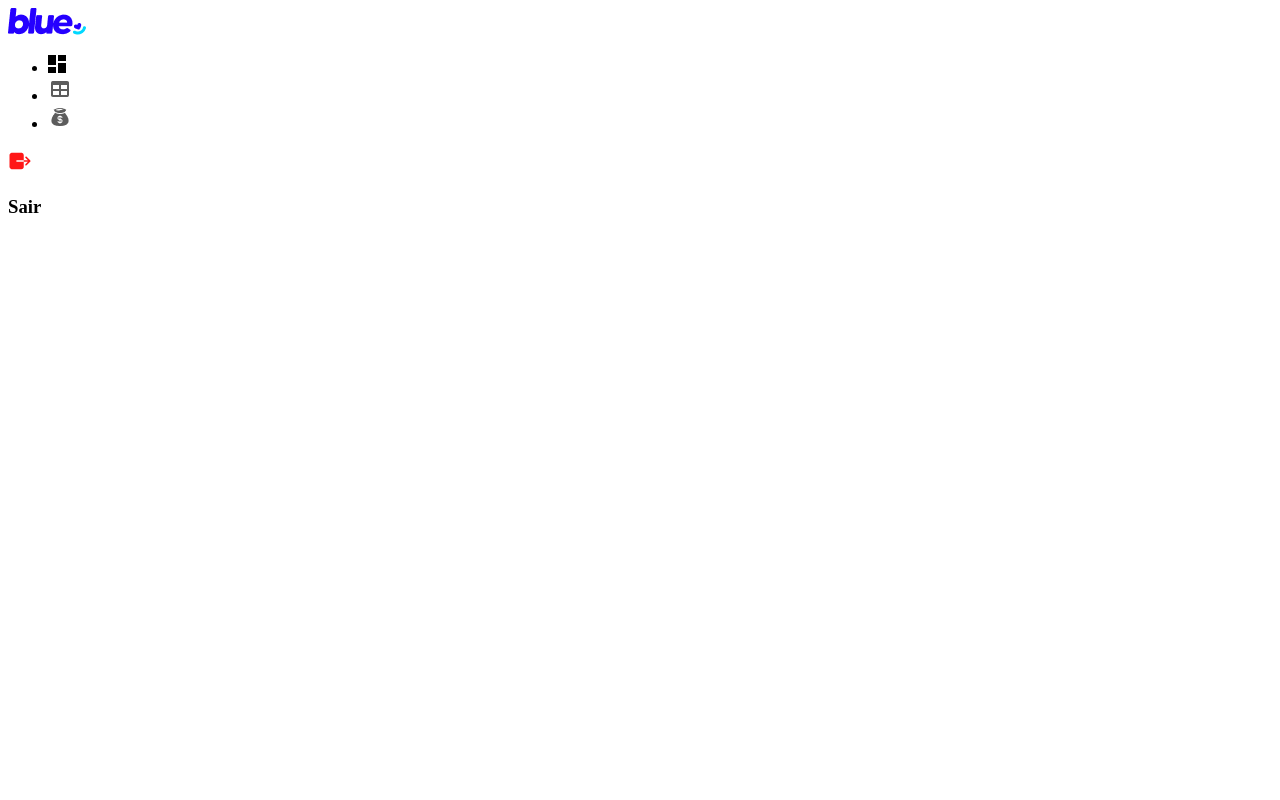
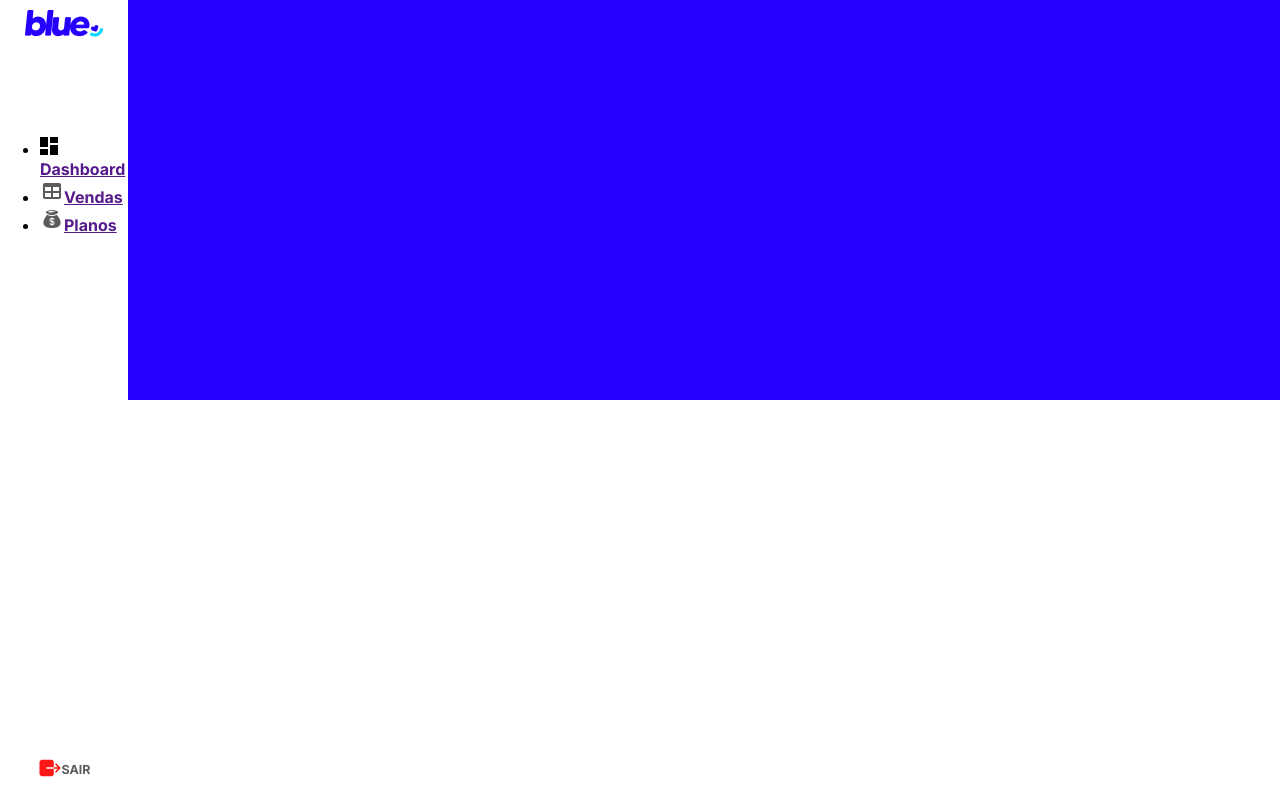
Before and after one commit to vitto2/blue-desafio-2024, a plain HTML site: page index.html in a window 1280 px wide. Drawn offline with Linux system fonts and the light colour scheme.

Commit message:
feat: cria e posiciona elementos do aside

```diff
--- a/index.html
+++ b/index.html
@@ -3,37 +3,38 @@
 <head>
     <meta charset="UTF-8">
     <meta name="viewport" content="width=device-width, initial-scale=1.0">
-    <title>Document</title>
+    <link rel="stylesheet" href="style.css">
+    <title>Blue</title>
 </head>
 <body>
+<div class="blue-container">
     <div class="container-main">
         <header class="header">
 
         </header>
         <main class="main">
-            <section>
+            <section class="main-section-01">
 
             </section>
-            <section>
+            <section class="main-section-02">
 
             </section>
         </main>
         <aside class="aside">
-            <div>
-                <img src="/assets/img/Group 55.png" alt="">
-            </div>
-            <nav>
+            <section class="container-nav-logo">
+                <img class="logo-blue" src="/assets/img/Group 55.png" alt="">
                 <ul>
-                    <li><a href=""><img src="/assets/icon/Vector.png" alt=""></a></li>
-                    <li><a href=""><img src="/assets/icon/mdi_table.png" alt=""></a></li>
-                    <li><a href=""><img src="/assets/icon/healthicons_money-bag.png" alt=""></a></li>
+                    <li><a href=""><img src="/assets/icon/Vector.png" alt="">Dashboard</a></li>
+                    <li><a href=""><img src="/assets/icon/mdi_table.png" alt="">Vendas</a></li>
+                    <li><a href=""><img src="/assets/icon/healthicons_money-bag.png" alt="">Planos</a></li>
                 </ul>
-            </nav>
-            <div>
+            </section>
+            <section class="button-exit">
                 <img src="/assets/icon/ion_exit.png" alt="">
-                <h3>Sair</h3>
-            </div>
+                <h3>SAIR</h3>
+            </section>
         </aside>
     </div>
+</div>
 </body>
 </html>
--- a/style.css
+++ b/style.css
@@ -0,0 +1,86 @@
+@import url('https://fonts.googleapis.com/css2?family=Inter:wght@700&family=Montserrat&display=swap');
+
+* {
+    margin: 0;
+    border: 0;
+}
+
+body {
+    font-family: 'Inter', sans-serif;
+
+}
+
+.container-main {
+    height: 100vh;
+    display: grid;
+    grid-template-areas: "aside header header"
+                          "aside main main";
+    grid-template-columns: 10% 90%;
+    background-color: #EDEDED;
+}
+
+.header {
+    grid-area: header;
+    background: #2500FF;
+
+}
+
+.main {
+    grid-area: main;
+    background: #FFFFFF;
+}
+
+
+.aside {
+    grid-area: aside;
+    background-color: #FFFFFF;
+    height: 100%;
+    display: flex;
+    flex-direction: column;
+    justify-content: space-between;
+    align-items: center;
+
+}
+
+.menu-nav {
+    width: 100%;
+
+}
+
+.menu-nav ul {
+    list-style: none;
+    font-size: 10.64px;
+}
+
+.menu-nav a {
+    text-decoration: none;
+    color: #5C5C5C;
+    line-height: 12.87px;
+
+}
+
+.button-exit {
+    display:  flex;
+    color: #5C5C5C;
+    font-size: 10.64px;
+    margin: 5px 0px 20px 0px;
+
+}
+
+.button-exit h3 {
+    margin-top: 6px;
+}
+
+
+.container-nav-logo {
+    height: 100%;
+    display: flex;
+    flex-direction: column;
+    gap: 100px;
+    align-items: center;
+}
+
+
+.logo-blue {
+    margin-top: 10px;
+}
```
